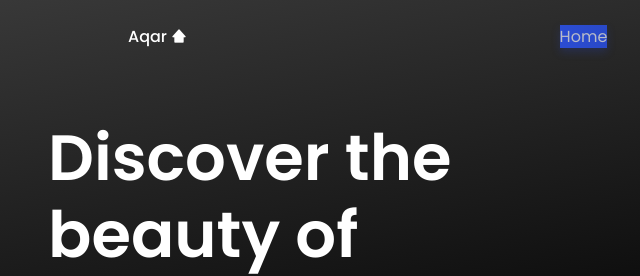
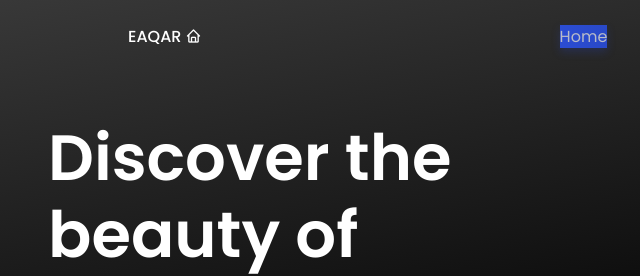
Before and after one commit to Islam-Atwa/RealState, a plain HTML site: page index.html in a window 1280 px wide. Shown: the top 276 px of the page, 0-640 px from the left. Drawn offline with nearby package versions, Linux system fonts and the light colour scheme.

Commit message:
edit name logo

```diff
--- a/index.html
+++ b/index.html
@@ -25,7 +25,7 @@
 <body>
     <header class="header" id="header">
         <nav class="nav container">
-            <a href="#" class="nav__logo" >Aqar <i class="bx bxs-home-alt-2" ></i> </a>
+            <a href="#" class="nav__logo" >EAQAR <i class='bx bx-home'></i></i> </a>
 
             <div class="nav__menu">
                 <ul class="nav__list">
--- a/style.css
+++ b/style.css
@@ -78,6 +78,11 @@ input,button{
     --section-padding:2.5rem;
 }
 
+.nav__logo{
+    font-family: "Poppins", serif;
+    font-weight: 400;
+    font-style: normal;
+}
 
 body{
     font-family: var(--body-font);
```
